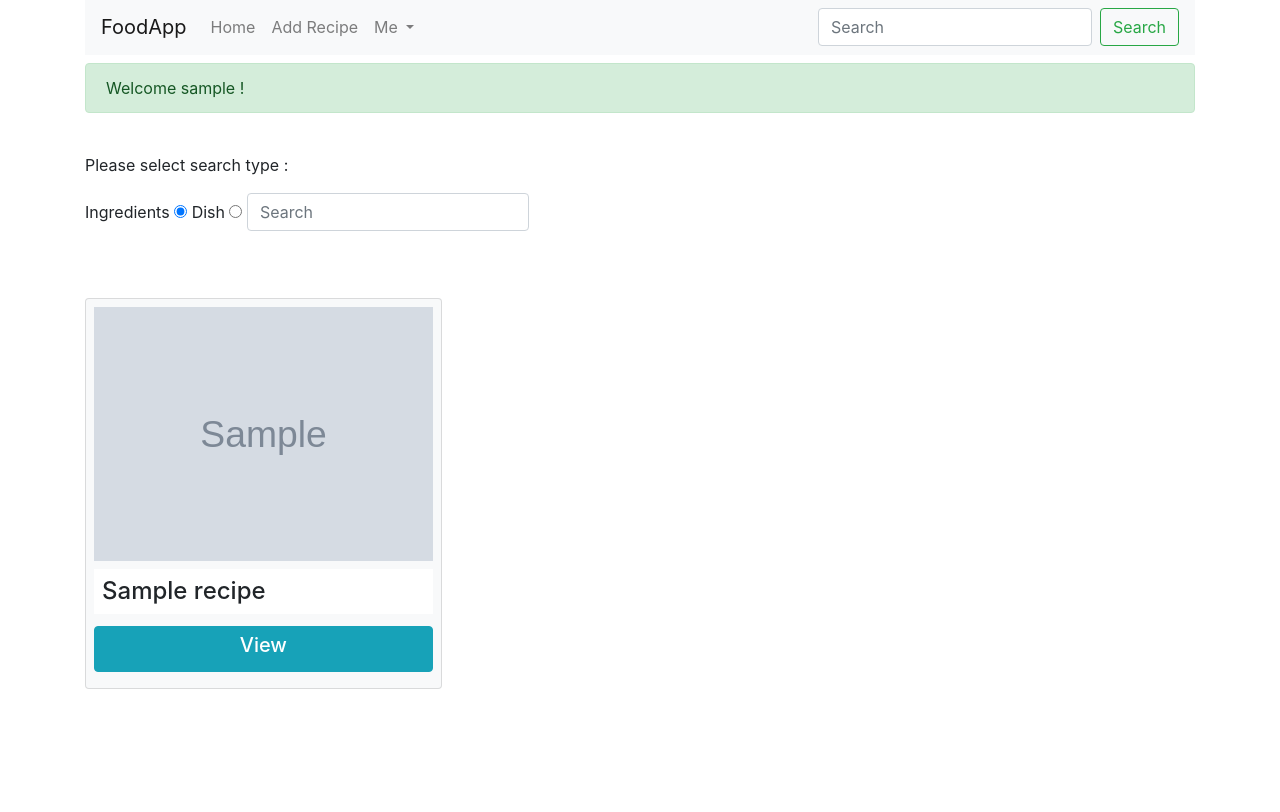
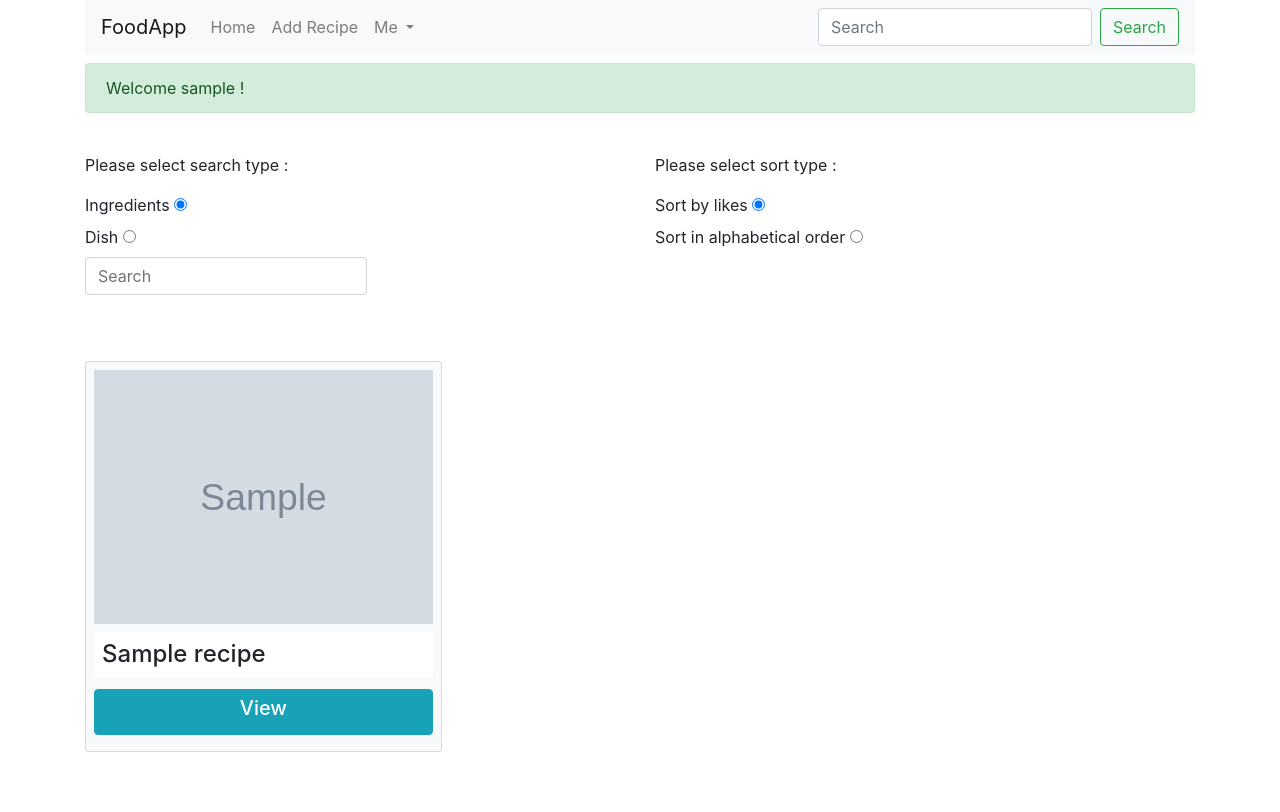
Before and after one commit to rhuthik/food-app, a Flask app: page /home in a window 1280 px wide. Shown: the part 49-861 px from the top of the page. Before the commit the page ends 738 px from the top, so only its background shows below. Run offline with Flask 2, Linux system fonts and the light colour scheme; a user stored in the database is signed in; tables that the repository leaves empty hold one stand-in row (values such as "Sample post"); grey boxes marked "Sample" are stand-in pictures; some libraries are stand-ins or nearby versions.

Commit message:
Basic sorting added

```diff
--- a/foodapp/routes.py
+++ b/foodapp/routes.py
@@ -140,9 +140,10 @@ def ingredientsearch() :
 @app.route('/dish', methods=['POST', 'GET'])
 def search_by_dish():
     dish = request.form['dish']
+    typeOfSearch = request.form['type']
     ing_list = request.form.getlist('info[]')
     print(dish)
-    recipe_list = searching_by_dish_name(dish, ing_list)
+    recipe_list = searching_by_dish_name(dish, ing_list, typeOfSearch)
 
     passing_recipe_list = []
     for recipe in recipe_list :
@@ -177,7 +178,9 @@ def recipeFiltering() :
 @app.route('/filter', methods=['POST', 'GET'])
 def filteredrecipe() :
     ing_list = request.form.getlist('info[]')
-    recipe_list = findRecipe(ing_list)
+    typeOfSearch = str(request.form['type'])
+    recipeSearch = request.form['dish']
+    recipe_list = searching_by_dish_name(recipeSearch, ing_list, typeOfSearch)
 
     passing_recipe_list = []
     for recipe in recipe_list :
--- a/foodapp/templates/base.html
+++ b/foodapp/templates/base.html
@@ -11,14 +11,14 @@
   <script>
     var ingredients_list = [];
 
-    function followUser(username){
+    function followUser(username) {
       req = $.ajax({
         data: { 'username': username },
         type: 'POST',
         url: '{{ url_for('followUser') }}'
       });
 
-      req.done(function (data){
+      req.done(function (data) {
         document.getElementById('user' + username).innerHTML = data['data'];
       })
     }
@@ -75,13 +75,17 @@
 
     }
 
-    function recipeFilter() {
+    function recipeFilter(typeOfSearch) {
+      dishname = '';
+      if(document.getElementById('dish_radio').checked == true){
+        dishname = $('#searchbox_ing').val();
+      }
       $('#filterlist').html('');
       for (var j = 0; j < ingredients_list.length; j++) {
         $('#filterlist').append('<span class="badge-lg badge-pill badge-secondary">' + ingredients_list[j] + '   <button name="' + ingredients_list[j] + '" onclick="removeIngredient(this) " class="close ml-3 text-white"><span aria-hidden="true">&times;</span></button></span>');
       }
 
-      requ = $.post("{{ url_for('filteredrecipe') }}", { 'info[]': ingredients_list });
+      requ = $.post("{{ url_for('filteredrecipe') }}", { 'dish' : dishname, 'info[]': ingredients_list, 'type': typeOfSearch });
 
       requ.done(function (data) {
         console.log(data.result);
@@ -105,15 +109,16 @@
 
     $(document).ready(function () {
 
-      r = $.post("{{ url_for('filteredrecipe') }}", { 'info[]': ingredients_list });
+      r = $.post("{{ url_for('filteredrecipe') }}", { 'dish' : '', 'info[]': ingredients_list, 'type' : 'like' });
 
       r.done(function (data) {
         console.log(data.result);
         $('#recipe_list').html(data.result);
       });
 
-      $('#searchbox_ing').keyup(function () {
-        if (document.getElementById('ing_radio').checked == true){
+      function callOnKeyup() {
+        if (document.getElementById('ing_radio').checked == true) {
+          if (document.getElementById('like_sort_radio').checked == true) {
             req = $.ajax({
               data: { 'search': $('#searchbox_ing').val() },
               type: 'POST',
@@ -125,7 +130,7 @@
               for (var i = 0; i < data['result'].length; i++) {
                 var btn = document.createElement("A");
                 btn.classList.add("dropdown-item");
-              btn.href="#";
+                btn.href = "#";
                 btn.innerHTML = data['result'][i];
 
                 btn.addEventListener('click', function () {
@@ -137,7 +142,7 @@
                     for (var j = 0; j < ingredients_list.length; j++) {
                       $('#filterlist').append('<span class="card bg-primary"><div class="card-body text-center">' + ingredients_list[j] + ' <a name="' + ingredients_list[j] + '" onclick="removeIngredient(this)">X</a></div></span>');
                     }
-                  recipeFilter();
+                    recipeFilter('like');
                   }
                 });
 
@@ -145,18 +150,50 @@
               }
             });
           }
-        else if(document.getElementById('dish_radio').checked == true){
+          else if (document.getElementById('alpha_sort_radio').checked == true) {
             req = $.ajax({
-            data: { 'dish' : $('#searchbox_ing').val(), 'info[]' : ingredients_list },
+              data: { 'search': $('#searchbox_ing').val() },
               type: 'POST',
-            url: '{{ url_for('search_by_dish') }}'
+              url: '{{ url_for('ingredientsearch') }}'
           });
 
             req.done(function (data) {
-            $('#recipe_list').html(data.result);
+              $('#cont_ing').html('');
+              for (var i = 0; i < data['result'].length; i++) {
+                var btn = document.createElement("A");
+                btn.classList.add("dropdown-item");
+                btn.href = "#";
+                btn.innerHTML = data['result'][i];
+
+                btn.addEventListener('click', function () {
+                  if (!ingredients_list.includes(this.innerHTML)) {
+                    ingredients_list.push(this.innerHTML);
+                    console.log(ingredients_list);
+
+                    $('#filterlist').html('');
+                    for (var j = 0; j < ingredients_list.length; j++) {
+                      $('#filterlist').append('<span class="card bg-primary"><div class="card-body text-center">' + ingredients_list[j] + ' <a name="' + ingredients_list[j] + '" onclick="removeIngredient(this)">X</a></div></span>');
+                    }
+                    recipeFilter('alpha');
+                  }
+                });
+
+                document.getElementById('cont_ing').appendChild(btn);
+              }
             });
           }
-      });
+        }
+        else if (document.getElementById('dish_radio').checked == true) {
+          if(document.getElementById('like_sort_radio').checked == true){
+            recipeFilter('like')
+          }
+          else if(document.getElementById('alpha_sort_radio').checked == true){
+            recipeFilter('alpha')
+          }
+        }
+      }
+
+      $('#searchbox_ing').keyup(callOnKeyup);
     });
   </script>
 
--- a/foodapp/templates/home.html
+++ b/foodapp/templates/home.html
@@ -11,11 +11,22 @@
 {% block content%}
 {% include "navbar.html" %}
 <br>
+<div class="row">
+  <div class="col col-md-6 col-sm-12">
     <p>Please select search type :</p>
-  <label for="male">Ingredients</label>
-  <input type="radio" id="ing_radio" name="search_type_selection" value="Ingredients" checked="checked">
-  <label for="female" >Dish</label>
+    <label for="ing">Ingredients</label>
+    <input type="radio" id="ing_radio" name="search_type_selection" value="Ingredients" checked="checked"><br>
+    <label for="dish">Dish</label>
     <input type="radio" id="dish_radio" name="search_type_selection" value="Dish">
+  </div>
+  <div class="col col-md-6 col-sm-12">
+    <p>Please select sort type :</p>
+    <label for="like">Sort by likes</label>
+    <input type="radio" id="like_sort_radio" onclick="recipeFilter('like')" name="sort_type_selection" value="likeSort" checked="checked"><br>
+    <label for="alpha">Sort in alphabetical order</label>
+    <input type="radio" id="alpha_sort_radio" onclick="recipeFilter('alpha')" name="sort_type_selection" value="alphaSort">
+  </div>
+</div>
 
 <div class="dropdown">
   <input class="form-control mr-sm-2" id="searchbox_ing" placeholder="Search">
--- a/foodapp/utils.py
+++ b/foodapp/utils.py
@@ -22,7 +22,13 @@ def filter(string) :
 
 # Here the list of ingredients selected by the user is passed into the function
 
-def findRecipe(ingredients) :
+def alphaKey(ele) :
+    return ele.name.lower()
+
+def likeKey(ele) :
+    return len(ele.users_liked)
+
+def findRecipe(ingredients, typeOfSearch) :
     result = set()
 
     for i in Recipe.query.all() :
@@ -35,11 +41,19 @@ def findRecipe(ingredients) :
                 subset.add(p)
         result = result.intersection(subset)
 
-    print(result)
+    ans = list(result)
 
-    return result
+    if typeOfSearch == 'alpha' :
+        ans.sort(key=alphaKey)
+        print(ans)
+        return ans
+    else :
+        ans.sort(key=likeKey)
+        print(ans)
+        return ans
 
-def searching_by_dish_name(dish, ingredients) :
+
+def searching_by_dish_name(dish, ingredients, typeOfSearch) :
     shortList = []
     search = "%{}%".format(dish)
     for i in Recipe.query.filter(Recipe.name.like(search)).all():
@@ -57,6 +71,13 @@ def searching_by_dish_name(dish, ingredients) :
                 subset.add(p)
         result = result.intersection(subset)
 
-    print(result)
+    ans = list(result)
 
-    return result
+    if typeOfSearch == 'like' :
+        ans.sort(key=likeKey, reverse=True)
+        print(ans)
+        return ans
+    else :
+        ans.sort(key=alphaKey)
+        print(ans)
+        return ans
```
Lines whose indentation alone changed are shown as unchanged.
